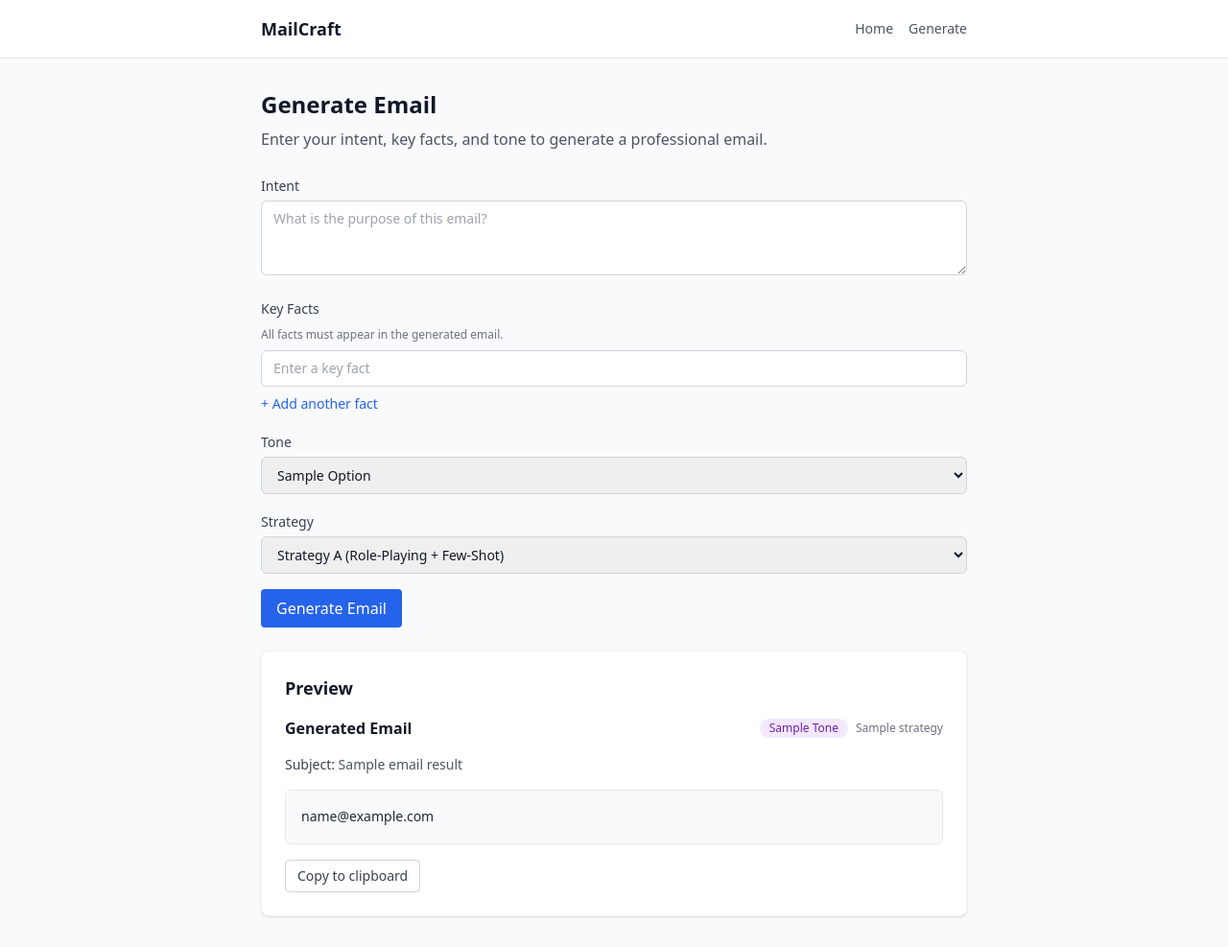
After one commit to mozammalrahat/MailCraft, a FastAPI app: template app/templates/pages/generate.html in a window 1280 px wide. The commit adds this page. Shown: the whole page at 96% size. Run offline with FastAPI, Linux system fonts and the light colour scheme; the template is opened without the code that fills it: most values are stand-ins (such as "Sample title", 1, 10 or a date in 2020); parts of the project's set-up code (start-up, migrations or seed data) failed here and were passed over; some libraries are stand-ins or nearby versions.

Commit message:
Add Phase 3 email generation UI
Build Jinja/Tailwind form with dynamic key facts, preview card, flash
messages, and POST handler wired to EmailGenerationService.

```diff
--- a/app/routers/pages.py
+++ b/app/routers/pages.py
@@ -1,8 +1,68 @@
-from fastapi import APIRouter, Request
+from dataclasses import dataclass, field
+from typing import Annotated
+
+from fastapi import APIRouter, Depends, Form, Request
 from fastapi.templating import Jinja2Templates
+
+from app.config import Settings, get_settings
+from app.dependencies import get_llm_client
+from app.schemas.email import EmailGenerationRequest, EmailStrategy, EmailTone
+from app.services.email.generation import generate_email
+from app.services.errors import LlmError, ServiceValidationError
+from app.services.llm.client import LlmClient
 
 router = APIRouter(tags=["pages"])
 templates = Jinja2Templates(directory="app/templates")
+
+TONE_OPTIONS = [tone.value for tone in EmailTone]
+
+IntentForm = Annotated[str, Form(...)]
+KeyFactsForm = Annotated[list[str], Form(...)]
+ToneForm = Annotated[str, Form(...)]
+StrategyForm = Annotated[str, Form()]
+LlmClientDep = Annotated[LlmClient, Depends(get_llm_client)]
+SettingsDep = Annotated[Settings, Depends(get_settings)]
+
+
+@dataclass
+class FormState:
+    intent: str = ""
+    key_facts: list[str] = field(default_factory=lambda: [""])
+    tone: str = EmailTone.FORMAL.value
+    strategy: str = "strategy_a"
+
+
+@dataclass
+class FlashMessage:
+    type: str
+    text: str
+
+
+@dataclass
+class EmailPreview:
+    email: str
+    subject: str | None
+    tone: str
+    strategy: str
+
+
+def _render_generate_page(
+    request: Request,
+    *,
+    form: FormState | None = None,
+    email_result: EmailPreview | None = None,
+    messages: list[FlashMessage] | None = None,
+) -> object:
+    return templates.TemplateResponse(
+        request=request,
+        name="pages/generate.html",
+        context={
+            "form": form or FormState(),
+            "email_result": email_result,
+            "messages": messages or [],
+            "tone_options": TONE_OPTIONS,
+        },
+    )
 
 
 @router.get("/")
@@ -12,3 +72,85 @@ def index(request: Request) -> object:
         name="pages/index.html",
         context={"title": "MailCraft"},
     )
+
+
+@router.get("/generate")
+def generate_form(request: Request) -> object:
+    return _render_generate_page(request)
+
+
+@router.post("/generate")
+async def generate_submit(
+    request: Request,
+    llm_client: LlmClientDep,
+    settings: SettingsDep,
+    intent: IntentForm,
+    key_facts: KeyFactsForm,
+    tone: ToneForm,
+    strategy: StrategyForm = "strategy_a",
+) -> object:
+    form = FormState(
+        intent=intent.strip(),
+        key_facts=[fact.strip() for fact in key_facts if fact.strip()] or [""],
+        tone=tone,
+        strategy=strategy,
+    )
+
+    cleaned_facts = [fact for fact in form.key_facts if fact]
+    if not cleaned_facts:
+        return _render_generate_page(
+            request,
+            form=form,
+            messages=[FlashMessage("error", "At least one key fact is required.")],
+        )
+
+    try:
+        email_tone = EmailTone(tone)
+    except ValueError:
+        return _render_generate_page(
+            request,
+            form=form,
+            messages=[FlashMessage("error", f"Invalid tone: {tone}")],
+        )
+
+    try:
+        email_strategy = EmailStrategy(strategy)
+    except ValueError:
+        return _render_generate_page(
+            request,
+            form=form,
+            messages=[FlashMessage("error", f"Invalid strategy: {strategy}")],
+        )
+
+    generation_request = EmailGenerationRequest(
+        intent=form.intent,
+        key_facts=cleaned_facts,
+        tone=email_tone,
+        strategy=email_strategy,
+    )
+
+    try:
+        result = await generate_email(generation_request, llm_client, settings)
+    except ServiceValidationError as exc:
+        return _render_generate_page(
+            request,
+            form=form,
+            messages=[FlashMessage("error", exc.message)],
+        )
+    except LlmError as exc:
+        return _render_generate_page(
+            request,
+            form=form,
+            messages=[FlashMessage("error", exc.message)],
+        )
+
+    return _render_generate_page(
+        request,
+        form=form,
+        email_result=EmailPreview(
+            email=result.email,
+            subject=result.subject,
+            tone=tone,
+            strategy=result.strategy,
+        ),
+    )
--- /dev/null
+++ b/app/templates/components/email_preview.html
@@ -0,0 +1,32 @@
+{% import "components/ui.html" as ui %}
+
+{% if email_result %}
+  <div class="space-y-4">
+    <div class="flex items-center justify-between">
+      <h3 class="text-base font-semibold text-gray-900">Generated Email</h3>
+      <div class="flex items-center gap-2">
+        {{ ui.tone_badge(email_result.tone) }}
+        <span class="text-xs text-gray-500">{{ email_result.strategy }}</span>
+      </div>
+    </div>
+
+    {% if email_result.subject %}
+      <p class="text-sm text-gray-600">
+        <span class="font-medium text-gray-700">Subject:</span> {{ email_result.subject }}
+      </p>
+    {% endif %}
+
+    <div
+      id="email-preview"
+      class="p-4 rounded-md bg-gray-50 border border-gray-200 whitespace-pre-wrap text-sm text-gray-800 leading-relaxed"
+    >{{ email_result.email }}</div>
+
+    <button
+      type="button"
+      onclick="navigator.clipboard.writeText(document.getElementById('email-preview').innerText)"
+      class="px-3 py-1.5 text-sm rounded border border-gray-300 text-gray-700 hover:bg-gray-100 transition-colors"
+    >
+      Copy to clipboard
+    </button>
+  </div>
+{% endif %}
--- /dev/null
+++ b/app/templates/components/flash.html
@@ -0,0 +1,10 @@
+{% if messages %}
+  <div class="space-y-2">
+    {% for message in messages %}
+      {% set alert_class = 'bg-red-50 text-red-800 border-red-200' if message.type == 'error' else 'bg-green-50 text-green-800 border-green-200' %}
+      <div class="p-4 rounded-md border text-sm {{ alert_class }}" role="alert">
+        {{ message.text }}
+      </div>
+    {% endfor %}
+  </div>
+{% endif %}
--- a/app/templates/components/navbar.html
+++ b/app/templates/components/navbar.html
@@ -1,5 +1,9 @@
 <nav class="bg-white border-b border-gray-200">
-  <div class="max-w-3xl mx-auto px-4 py-4">
-    <span class="text-lg font-semibold text-gray-900">MailCraft</span>
+  <div class="max-w-3xl mx-auto px-4 py-4 flex items-center justify-between">
+    <a href="/" class="text-lg font-semibold text-gray-900 hover:text-blue-600">MailCraft</a>
+    <div class="flex gap-4 text-sm">
+      <a href="/" class="text-gray-600 hover:text-gray-900">Home</a>
+      <a href="/generate" class="text-gray-600 hover:text-gray-900">Generate</a>
+    </div>
   </div>
 </nav>
--- /dev/null
+++ b/app/templates/components/ui.html
@@ -0,0 +1,51 @@
+{% macro button(text, type="submit", variant="primary", extra_class="") %}
+  {% set color = "bg-blue-600 hover:bg-blue-700" if variant == "primary" else "bg-gray-600 hover:bg-gray-700" %}
+  <button
+    type="{{ type }}"
+    class="px-4 py-2 text-white rounded font-medium transition-colors {{ color }} {{ extra_class }}"
+  >
+    {{ text }}
+  </button>
+{% endmacro %}
+
+{% macro card(title="") %}
+  <section class="p-6 rounded-lg shadow bg-white border border-gray-100">
+    {% if title %}
+      <h2 class="text-lg font-semibold mb-4 text-gray-900">{{ title }}</h2>
+    {% endif %}
+    {{ caller() }}
+  </section>
+{% endmacro %}
+
+{% macro form_field(label, name, field_type="text", value="", placeholder="", required=true, rows=1) %}
+  <div class="space-y-1">
+    <label for="{{ name }}" class="text-sm font-medium text-gray-700">{{ label }}</label>
+    {% if field_type == "textarea" %}
+      <textarea
+        id="{{ name }}"
+        name="{{ name }}"
+        rows="{{ rows }}"
+        placeholder="{{ placeholder }}"
+        class="w-full rounded-md border border-gray-300 px-3 py-2 text-sm focus:border-blue-500 focus:ring-1 focus:ring-blue-500"
+        {% if required %}required{% endif %}
+      >{{ value }}</textarea>
+    {% else %}
+      <input
+        type="{{ field_type }}"
+        id="{{ name }}"
+        name="{{ name }}"
+        value="{{ value }}"
+        placeholder="{{ placeholder }}"
+        class="w-full rounded-md border border-gray-300 px-3 py-2 text-sm focus:border-blue-500 focus:ring-1 focus:ring-blue-500"
+        {% if required %}required{% endif %}
+      />
+    {% endif %}
+  </div>
+{% endmacro %}
+
+{% macro tone_badge(tone) %}
+  {% set tone_color = 'bg-green-100 text-green-800' if tone == 'formal' else 'bg-blue-100 text-blue-800' if tone == 'casual' else 'bg-amber-100 text-amber-800' if tone == 'urgent' else 'bg-purple-100 text-purple-800' %}
+  <span class="inline-flex items-center px-2.5 py-0.5 rounded-full text-xs font-medium {{ tone_color }}">
+    {{ tone | title }}
+  </span>
+{% endmacro %}
--- /dev/null
+++ b/app/templates/pages/generate.html
@@ -0,0 +1,108 @@
+{% extends "base.html" %}
+{% import "components/ui.html" as ui %}
+
+{% block title %}Generate Email — MailCraft{% endblock %}
+
+{% block content %}
+<section class="space-y-6">
+  <div>
+    <h1 class="text-2xl font-bold text-gray-900">Generate Email</h1>
+    <p class="mt-2 text-gray-600">
+      Enter your intent, key facts, and tone to generate a professional email.
+    </p>
+  </div>
+
+  {% include "components/flash.html" %}
+
+  <form method="post" action="/generate" class="space-y-4">
+    {{ ui.form_field("Intent", "intent", field_type="textarea", value=form.intent, placeholder="What is the purpose of this email?", rows=3) }}
+
+    <div class="space-y-2">
+      <label class="text-sm font-medium text-gray-700">Key Facts</label>
+      <p class="text-xs text-gray-500">All facts must appear in the generated email.</p>
+      <div id="facts-container" class="space-y-2">
+        {% for fact in form.key_facts %}
+          <input
+            type="text"
+            name="key_facts"
+            value="{{ fact }}"
+            placeholder="Enter a key fact"
+            class="w-full rounded-md border border-gray-300 px-3 py-2 text-sm focus:border-blue-500 focus:ring-1 focus:ring-blue-500"
+            required
+          />
+        {% else %}
+          <input
+            type="text"
+            name="key_facts"
+            placeholder="Enter a key fact"
+            class="w-full rounded-md border border-gray-300 px-3 py-2 text-sm focus:border-blue-500 focus:ring-1 focus:ring-blue-500"
+            required
+          />
+        {% endfor %}
+      </div>
+      <button
+        type="button"
+        id="add-fact"
+        class="text-sm text-blue-600 hover:text-blue-800 font-medium"
+      >
+        + Add another fact
+      </button>
+    </div>
+
+    <div class="space-y-1">
+      <label for="tone" class="text-sm font-medium text-gray-700">Tone</label>
+      <select
+        id="tone"
+        name="tone"
+        class="w-full rounded-md border border-gray-300 px-3 py-2 text-sm focus:border-blue-500 focus:ring-1 focus:ring-blue-500"
+        required
+      >
+        {% for option in tone_options %}
+          <option value="{{ option }}" {% if form.tone == option %}selected{% endif %}>
+            {{ option | title }}
+          </option>
+        {% endfor %}
+      </select>
+    </div>
+
+    <div class="space-y-1">
+      <label for="strategy" class="text-sm font-medium text-gray-700">Strategy</label>
+      <select
+        id="strategy"
+        name="strategy"
+        class="w-full rounded-md border border-gray-300 px-3 py-2 text-sm focus:border-blue-500 focus:ring-1 focus:ring-blue-500"
+      >
+        <option value="strategy_a" {% if form.strategy == "strategy_a" %}selected{% endif %}>
+          Strategy A (Role-Playing + Few-Shot)
+        </option>
+        <option value="strategy_b" {% if form.strategy == "strategy_b" %}selected{% endif %}>
+          Strategy B (Zero-shot baseline)
+        </option>
+      </select>
+    </div>
+
+    {{ ui.button("Generate Email") }}
+  </form>
+
+  {% if email_result %}
+    {% call ui.card("Preview") %}
+      {% include "components/email_preview.html" %}
+    {% endcall %}
+  {% endif %}
+</section>
+
+<script>
+  document.getElementById("add-fact")?.addEventListener("click", () => {
+    const container = document.getElementById("facts-container");
+    const input = document.createElement("input");
+    input.type = "text";
+    input.name = "key_facts";
+    input.placeholder = "Enter a key fact";
+    input.className =
+      "w-full rounded-md border border-gray-300 px-3 py-2 text-sm focus:border-blue-500 focus:ring-1 focus:ring-blue-500";
+    input.required = true;
+    container.appendChild(input);
+    input.focus();
+  });
+</script>
+{% endblock %}
```
Also changed, not shown: app/templates/pages/index.html (+11 -4 lines), tests/integration/test_generate_page.py (added, +50 -0 lines).
